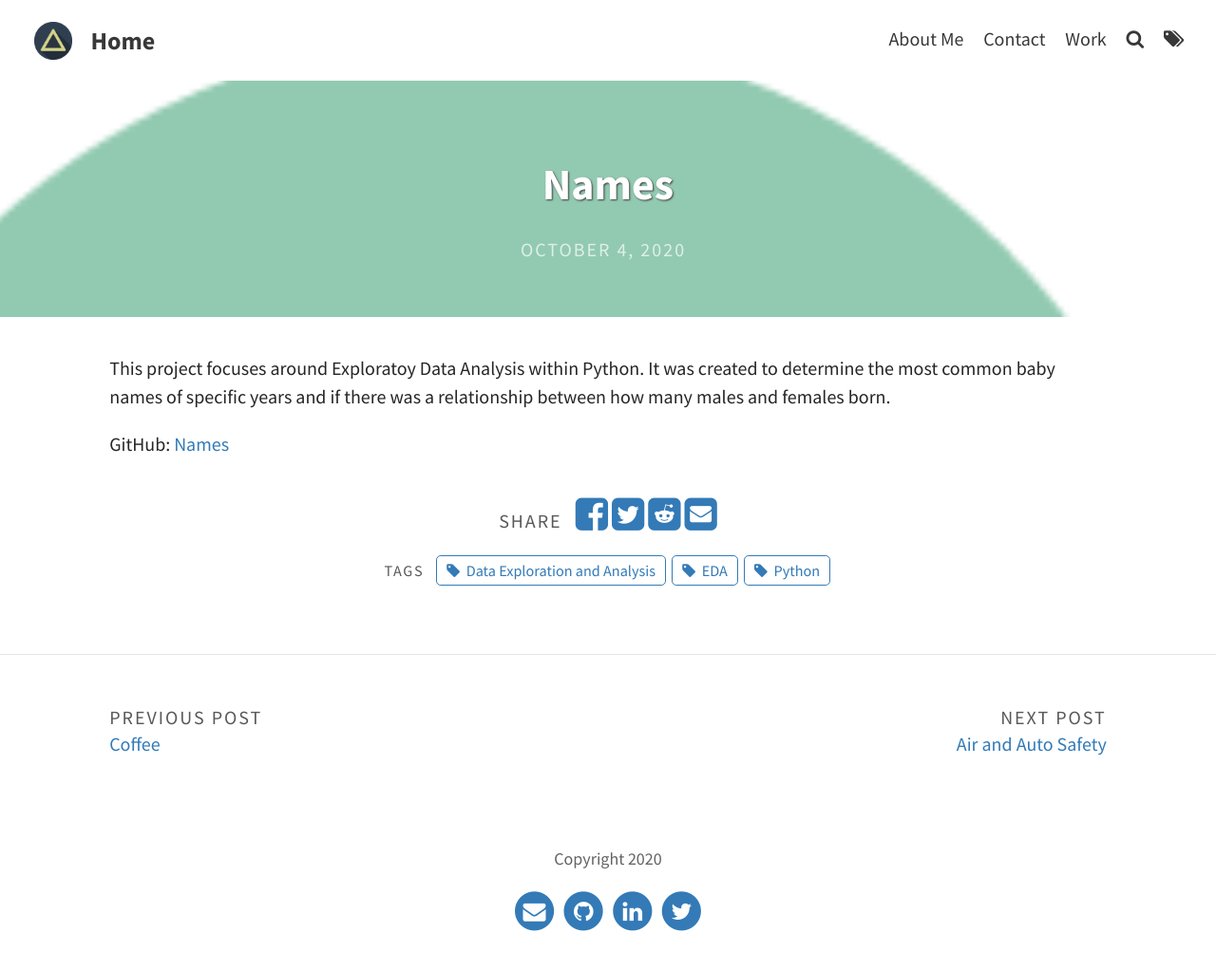
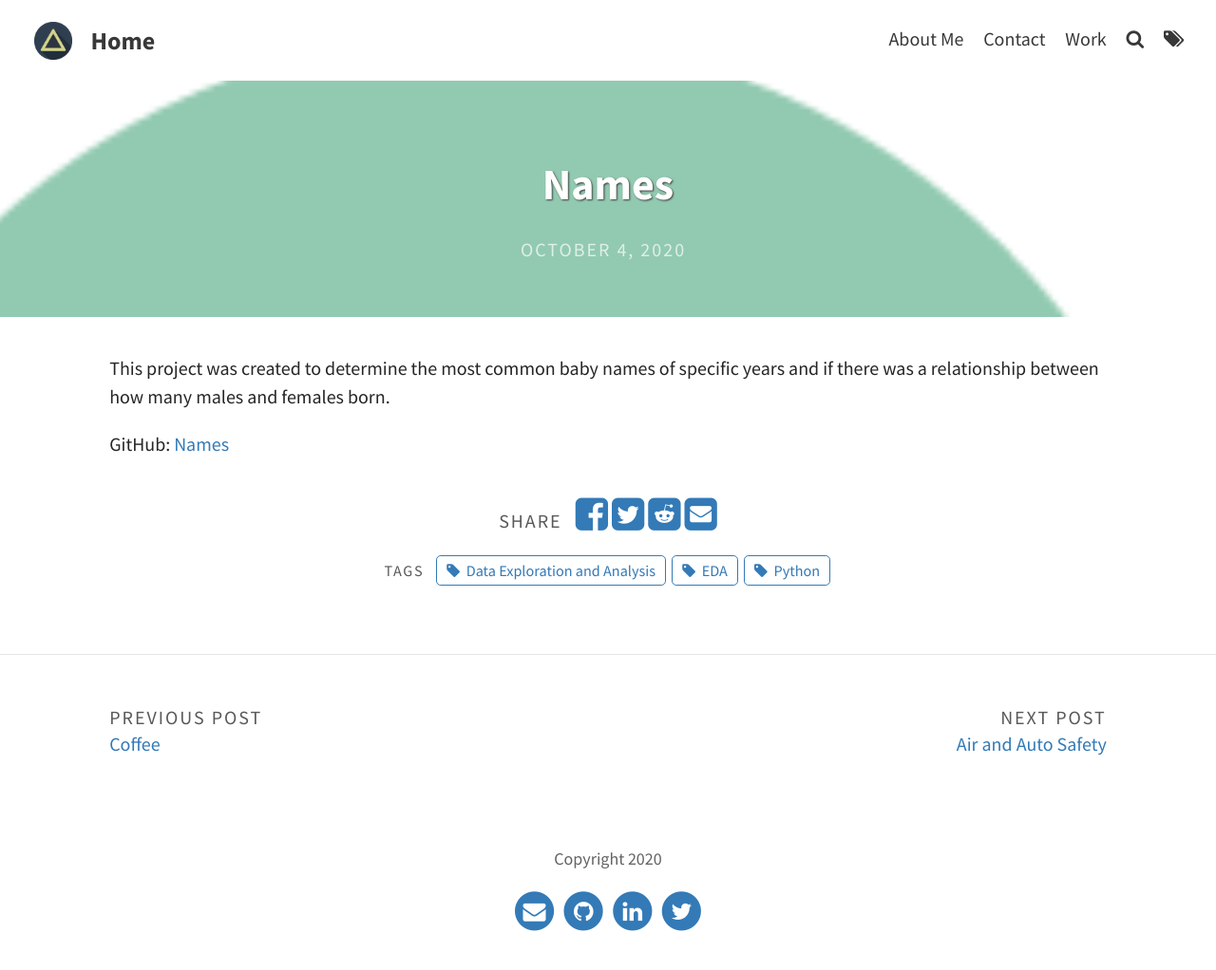
Before and after one commit to knmoses/knmoses.github.io, a Jekyll site: the page built from _portfolio/circus.md, in a window 1280 px wide. Shown: the whole page at 95% size. Built offline with Jekyll 4.4.1, drawn with Linux system fonts in a browser that asks for light colours.

Commit message:
Update circus.md

```diff
--- a/_portfolio/circus.md
+++ b/_portfolio/circus.md
@@ -7,7 +7,7 @@ date: 04 October 2020
 tags: [Python, EDA, Data Exploration and Analysis]
 ---
 
-This project focuses around Exploratoy Data Analysis within Python. It was created to determine the most common baby names of specific years and if there was a relationship between how many males and females born.
+This project was created to determine the most common baby names of specific years and if there was a relationship between how many males and females born.
 
 GitHub:
 [Names](https://github.com/knmoses/DSC530-Names)
```
